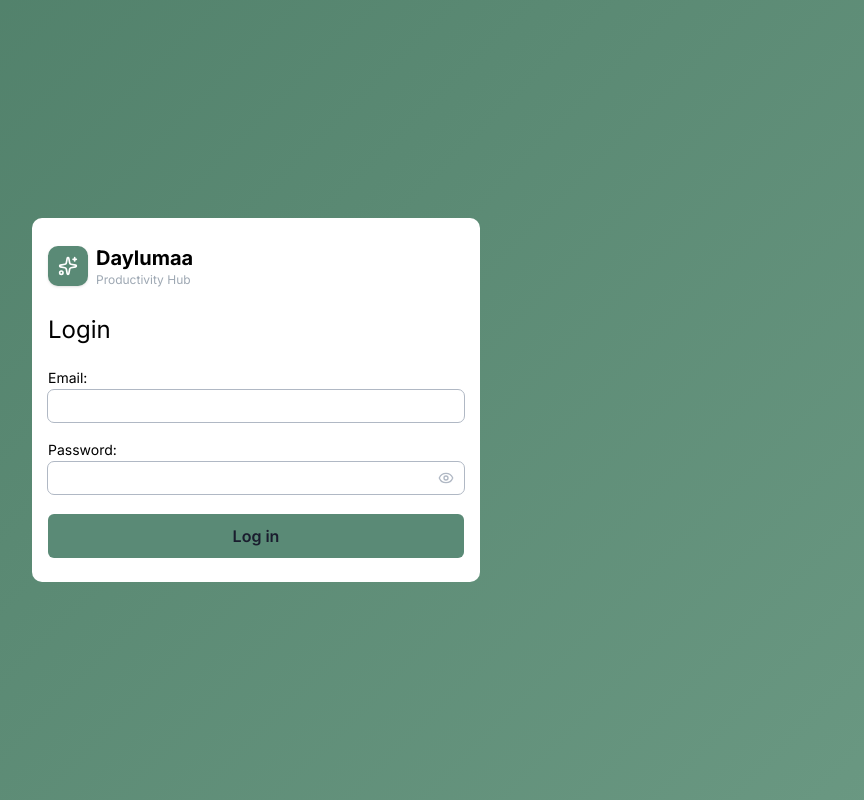
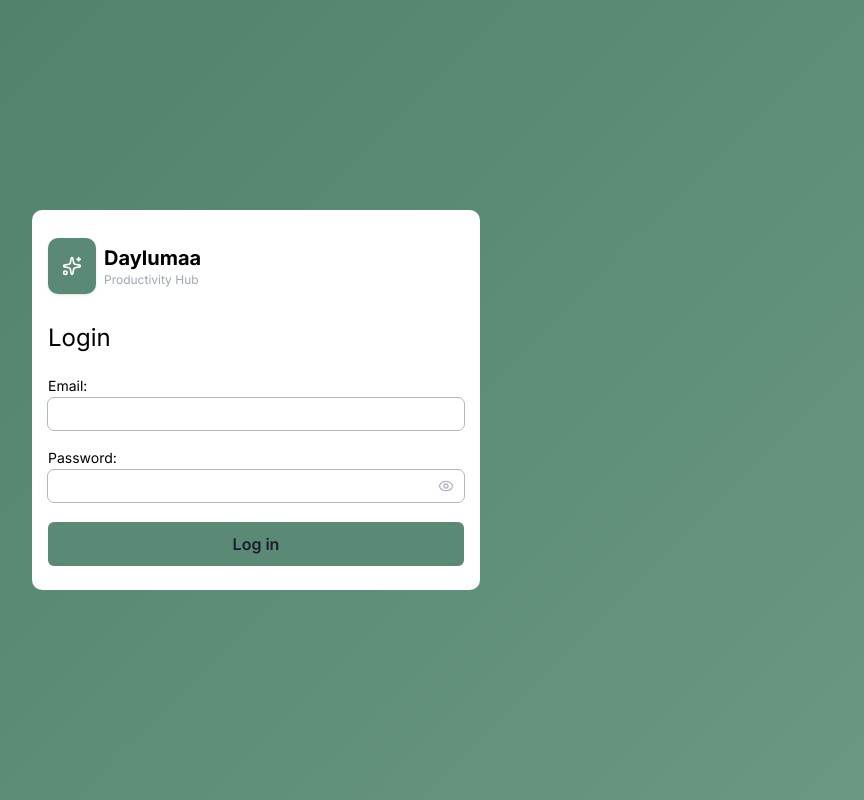
Before and after one commit to thii29/daylumaa-frontend, a Next.js app: page /auth/login in a window 1280 px wide. Shown: the whole page, without its empty margins (384-1248 px from the left). Built offline with nearby package versions, Linux system fonts and the light colour scheme.

Commit message:
🌻210926: define spacing variables

```diff
--- a/src/app/globals.css
+++ b/src/app/globals.css
@@ -48,6 +48,20 @@
   --radius-lg: var(--radius-lg);
   --radius-xl: var(--radius-xl);
   --radius-2xl: var(--radius-2xl);
+
+  /* Spacing */
+  --spacing-1: var(--spacing-1);
+  --spacing-2: var(--spacing-2);
+  --spacing-3: var(--spacing-3);
+  --spacing-4: var(--spacing-4);
+  --spacing-5: var(--spacing-5);
+  --spacing-6: var(--spacing-6);
+  --spacing-7: var(--spacing-7);
+  --spacing-8: var(--spacing-8);
+  --spacing-9: var(--spacing-9);
+  --spacing-10: var(--spacing-10);
+  --spacing-11: var(--spacing-11);
+  --spacing-12: var(--spacing-12);
 }
 
 @layer typography {
--- a/src/app/variables.css
+++ b/src/app/variables.css
@@ -40,6 +40,7 @@
   --radius-xl: 16px;
   --radius-2xl: 20px;
 
+  /* Grid */
   --grid: 4px;
 
   /* Font sizes */
@@ -63,4 +64,18 @@
   --lh-2xl: 32px; /* 8 × 4             */
   --lh-3xl: 40px; /* 10 × 4 — icon-lg ✦ */
   --lh-4xl: 48px; /* 12 × 4 — icon-xl ✦ */
+
+  /* Spacing */
+  --spacing-1: 4px;
+  --spacing-2: 8px;
+  --spacing-3: 12px;
+  --spacing-4: 16px;
+  --spacing-5: 20px;
+  --spacing-6: 24px;
+  --spacing-7: 28px;
+  --spacing-8: 32px;
+  --spacing-9: 48px;
+  --spacing-10: 48px;
+  --spacing-11: 56px;
+  --spacing-12: 64px;
 }
```
